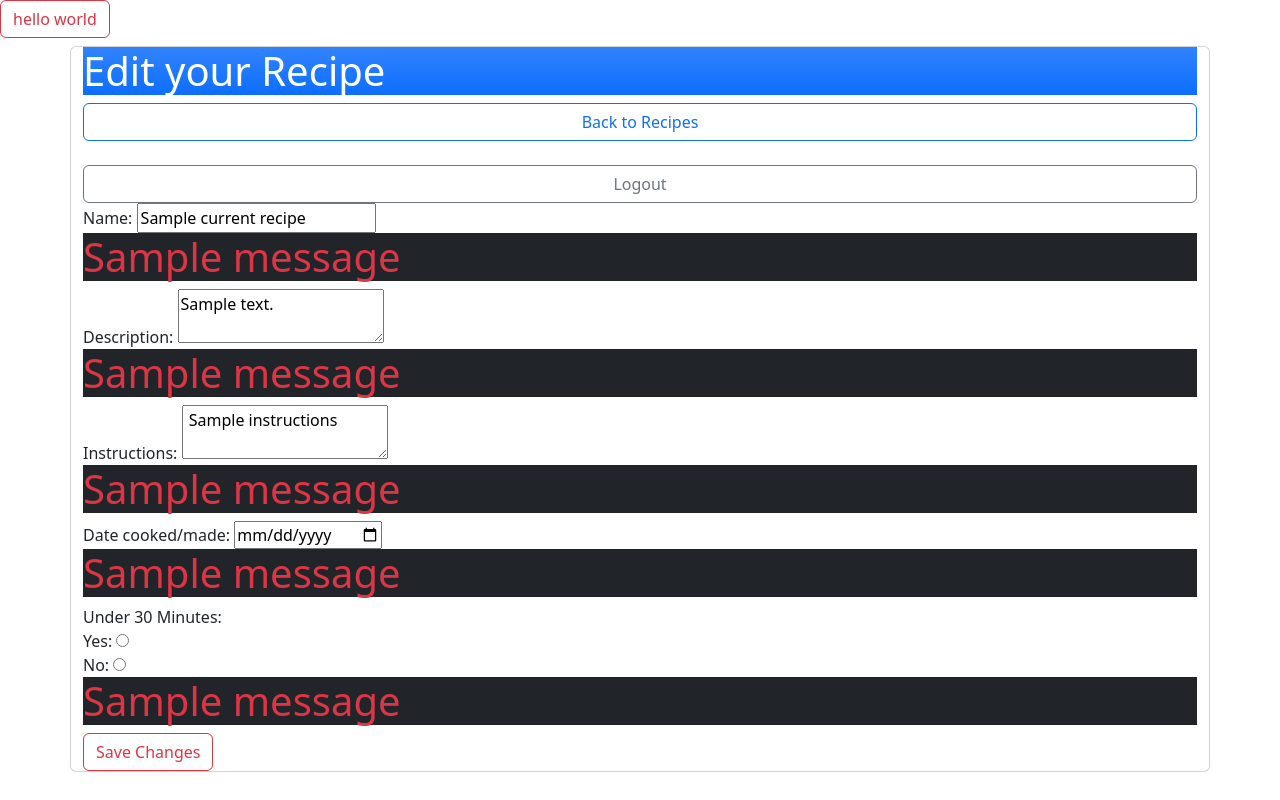
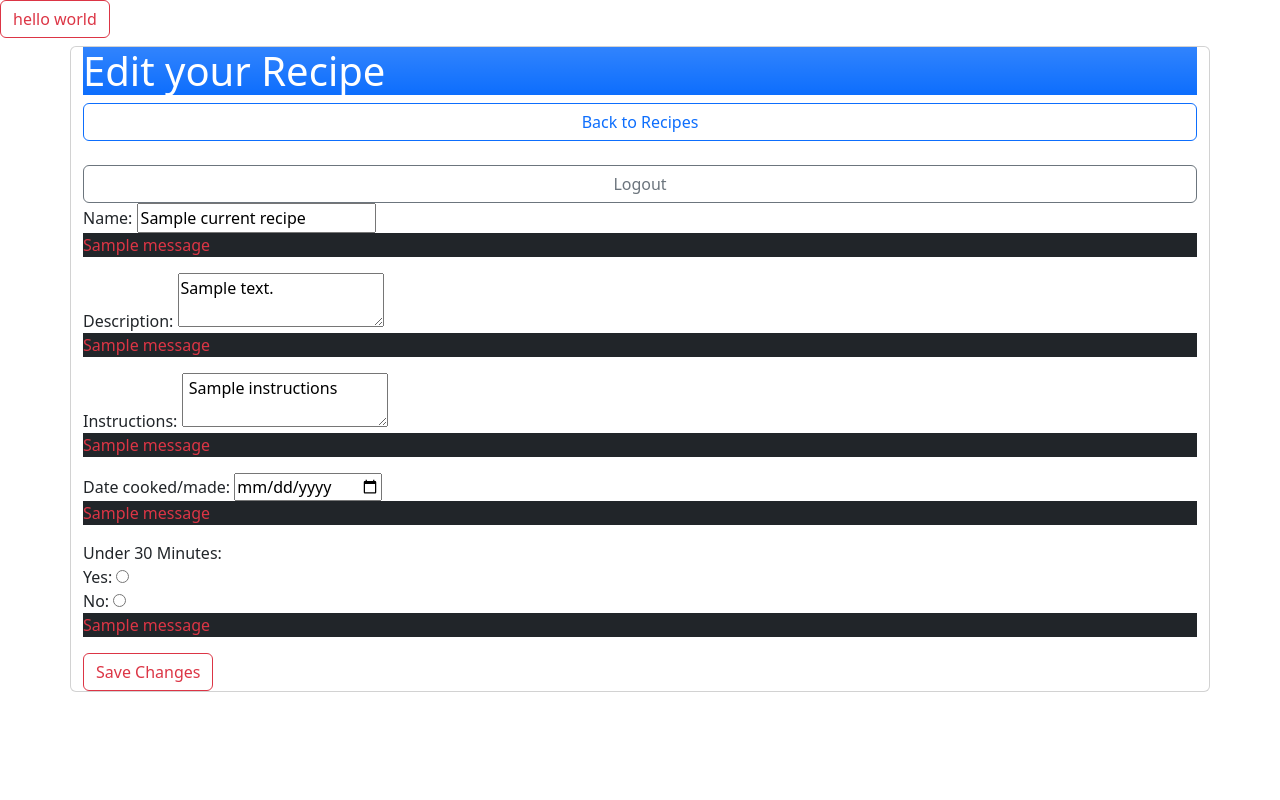
Before and after one commit to YMRideb/Recipes_book, a Flask app: template Recipes/flask_app/templates/update_recipe.html in a window 1280 px wide. Run offline with Flask 2, Linux system fonts and the light colour scheme; the template is opened without the code that fills it: most values are stand-ins (such as "Sample title", 1, 10 or a date in 2020); one stand-in notice (Sample message) is shown.

Commit message:
Update update_recipe.html
error messaging update

```diff
--- a/Recipes/flask_app/templates/update_recipe.html
+++ b/Recipes/flask_app/templates/update_recipe.html
@@ -20,29 +20,29 @@
             <div>
                 <label for="name">Name:</label>
                 <input type="text" name="name" value="{{current_recipe.name}}"> {% for message in get_flashed_messages(category_filter = ['error_recipe_name']) %}
-                <h1 class="text-bg-dark text-danger">{{message}}</h1> {% endfor %}
+                <p class="text-bg-dark text-danger">{{message}}</p> {% endfor %}
             </div>
             <div>
                 <label for="description">Description:</label>
                 <textarea type="text" name="description" value="{{current_recipe.description}}">{{current_recipe.description}} </textarea> {% for message in get_flashed_messages(category_filter = ['error_recipe_description']) %}
-                <h1 class="text-bg-dark text-danger">{{message}}</h1> {% endfor %}
+                <p class="text-bg-dark text-danger">{{message}}</p> {% endfor %}
             </div>
             <div>
                 <label for="instructions">Instructions:</label>
                 <textarea type="text" name="instructions" value="{{current_recipe.instructions}}"> {{current_recipe.instructions}} </textarea> {% for message in get_flashed_messages(category_filter = ['error_recipe_cooked_date']) %}
-                <h1 class="text-bg-dark text-danger">{{message}}</h1> {% endfor %}
+                <p class="text-bg-dark text-danger">{{message}}</p> {% endfor %}
             </div>
             <div>
                 <label for="cooked_date">Date cooked/made:</label>
                 <input type="date" name="cooked_date" /> {% for message in get_flashed_messages(category_filter = ['error_recipe_recipe_char']) %}
-                <h1 class="text-bg-dark text-danger">{{message}}</h1> {% endfor %}
+                <p class="text-bg-dark text-danger">{{message}}</p> {% endfor %}
             </div>
             <div>
                 <label for="under_30" value="{{current_recipe.under_30}}">Under 30 Minutes:</label>
                 <div>
                     Yes: <input type="radio" name="under_30" value="1" {% if current_recipe.under_30==1 %} checked {% endif %}/><br> No: <input type="radio" name="under_30" value="0" {% if current_recipe.under_30==0 %} checked {% endif %}> {% for message
                     in get_flashed_messages(category_filter = ['error_recipe_descript']) %}
-                    <h1 class="text-bg-dark text-danger">{{message}}</h1> {% endfor %}
+                    <p class="text-bg-dark text-danger">{{message}}</p> {% endfor %}
                 </div>
             </div>
             <input type="submit" value="Save Changes" class="btn btn-outline-danger">
```
